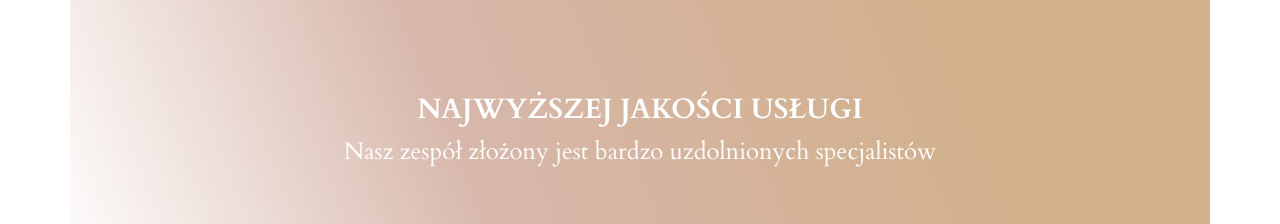
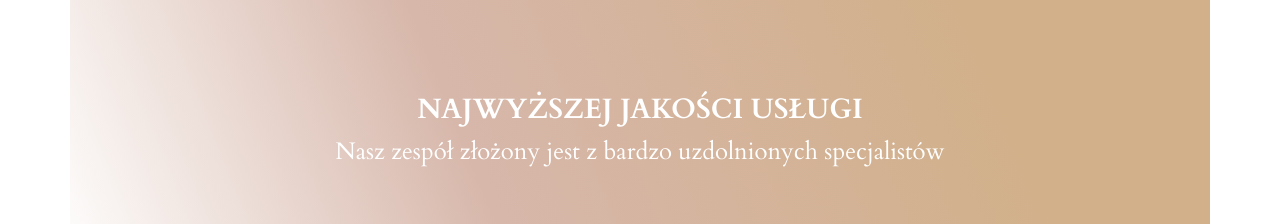
Before and after one commit to voxx1/ladyk, a plain HTML site: page index.html in a window 1280 px wide. Shown: the part 4340-4564 px from the top of the page. Drawn offline with nearby package versions, Linux system fonts and the light colour scheme; animation ran at ten frames a second.

Commit message:
Update index.html

```diff
--- a/index.html
+++ b/index.html
@@ -794,7 +794,7 @@
                     <div class="para img1 col-lg-12">
                       <div class="para-height">
                         <h5 style="font-weight: bold;     font-size: 1.75rem;">NAJWYŻSZEJ JAKOŚCI USŁUGI</h5>
-                        <p>Nasz zespół złożony jest bardzo uzdolnionych specjalistów</p>
+                        <p>Nasz zespół złożony jest z bardzo uzdolnionych specjalistów</p>
                       </div>
                     </div>
                 </div>
```
